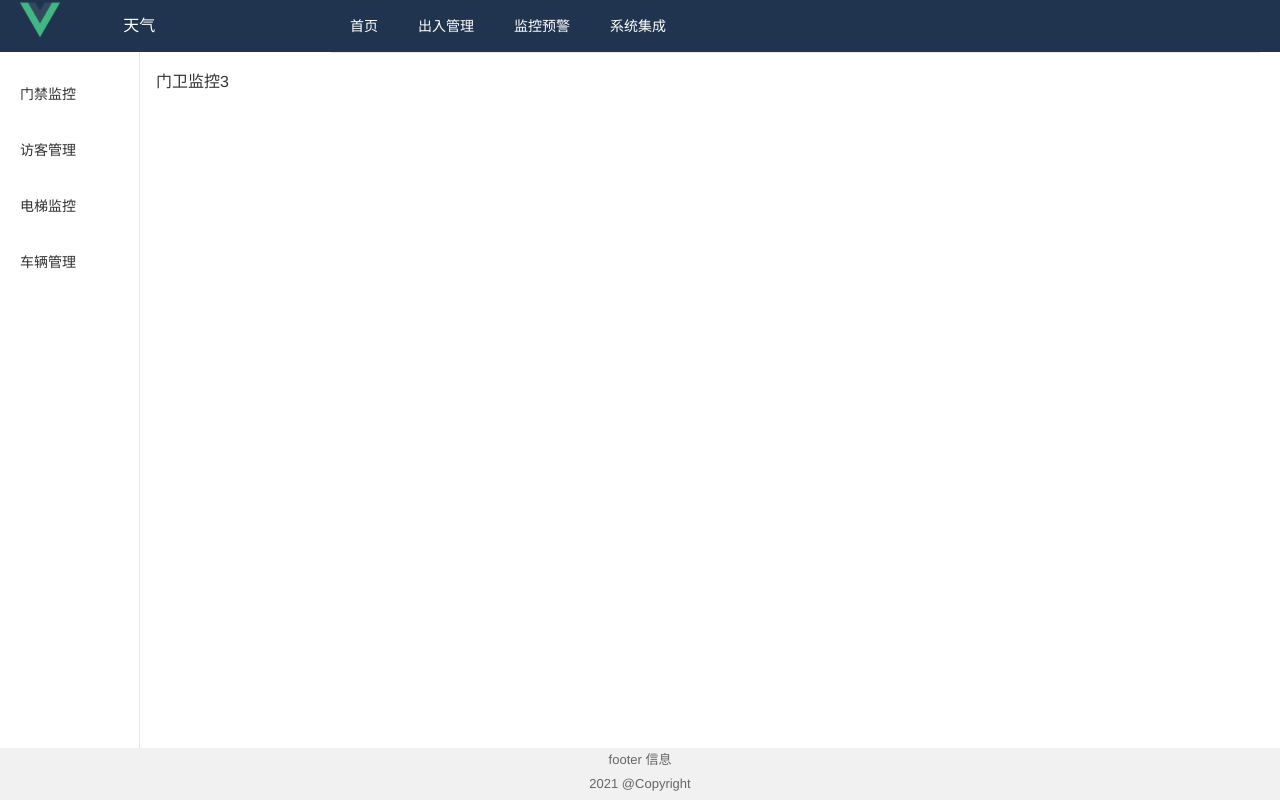
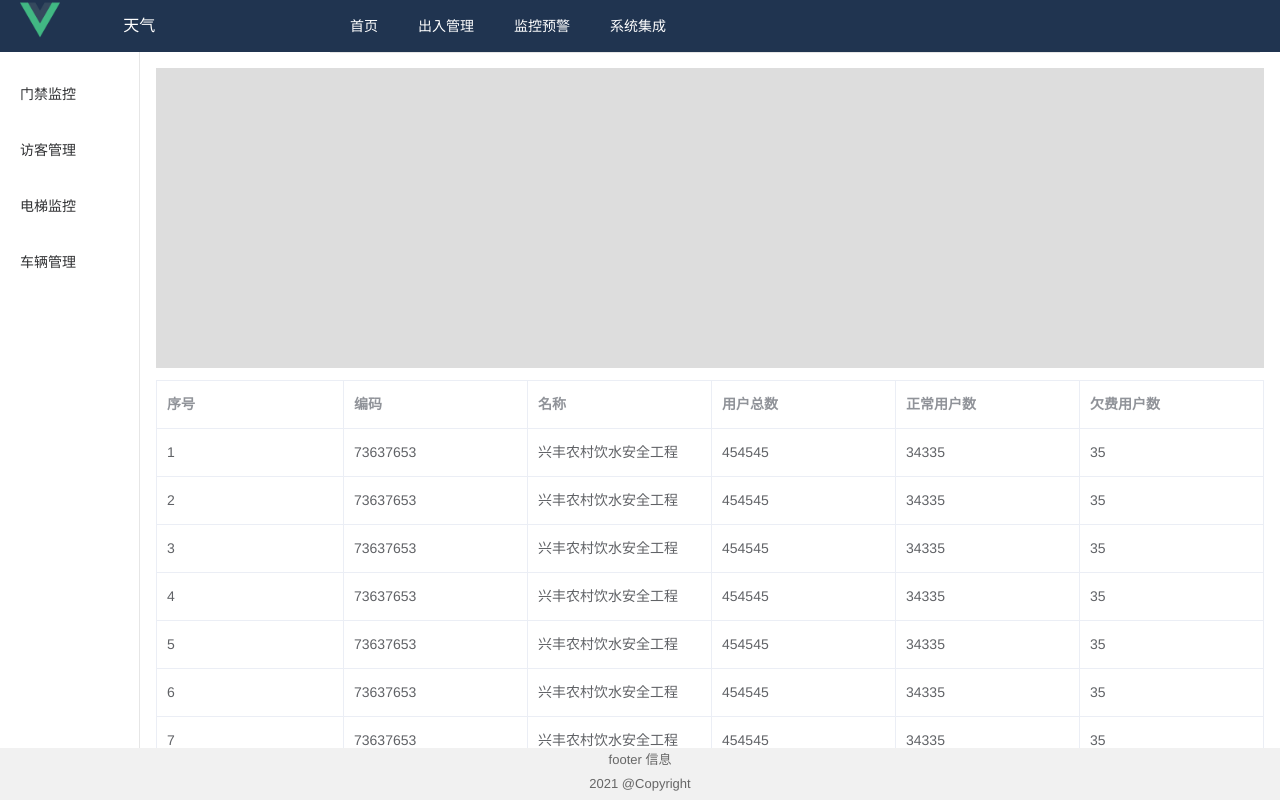
Before and after one commit to pearlwang1106/data-visualization, a Vue app: page /management/elevators in a window 1280 px wide. Built offline with nearby package versions, Linux system fonts and the light colour scheme.

Commit message:
feat: 页面内容完善

```diff
--- a/src/views/management/elevators/index.vue
+++ b/src/views/management/elevators/index.vue
@@ -1,12 +1,111 @@
 <template lang='pug'>
-  p 门卫监控3
+  section
+    video.video-wrapper(height='300' width='100%')
+    el-table.d-mt(:data='tableData' border)
+      el-table-column(v-for='col in columns' :key='col.name' :prop='col.name' :label='col.label')
 </template>
 
 <script>
 export default {
+  data () {
+    return {
+      columns: [{
+        name: 'number',
+        label: '序号',
+      }, {
+        name: 'code',
+        label: '编码',
+      }, {
+        name: 'name',
+        label: '名称',
+      }, {
+        name: 'total',
+        label: '用户总数',
+      }, {
+        name: 'reguler',
+        label: '正常用户数',
+      }, {
+        name: 'arrears',
+        label: '欠费用户数',
+      }],
+      tableData: [{
+        number: 1,
+        code: 73637653,
+        name: '兴丰农村饮水安全工程',
+        total: 454545,
+        reguler: 34335,
+        arrears: 35
+      }, {
+        number: 2,
+        code: 73637653,
+        name: '兴丰农村饮水安全工程',
+        total: 454545,
+        reguler: 34335,
+        arrears: 35
+      }, {
+        number: 3,
+        code: 73637653,
+        name: '兴丰农村饮水安全工程',
+        total: 454545,
+        reguler: 34335,
+        arrears: 35
+      }, {
+        number: 4,
+        code: 73637653,
+        name: '兴丰农村饮水安全工程',
+        total: 454545,
+        reguler: 34335,
+        arrears: 35
+      }, {
+        number: 5,
+        code: 73637653,
+        name: '兴丰农村饮水安全工程',
+        total: 454545,
+        reguler: 34335,
+        arrears: 35
+      }, {
+        number: 6,
+        code: 73637653,
+        name: '兴丰农村饮水安全工程',
+        total: 454545,
+        reguler: 34335,
+        arrears: 35
+      }, {
+        number: 7,
+        code: 73637653,
+        name: '兴丰农村饮水安全工程',
+        total: 454545,
+        reguler: 34335,
+        arrears: 35
+      }, {
+        number: 8,
+        code: 73637653,
+        name: '兴丰农村饮水安全工程',
+        total: 454545,
+        reguler: 34335,
+        arrears: 35
+      }, {
+        number: 9,
+        code: 73637653,
+        name: '兴丰农村饮水安全工程',
+        total: 454545,
+        reguler: 34335,
+        arrears: 35
+      }, {
+        number: 10,
+        code: 73637653,
+        name: '兴丰农村饮水安全工程',
+        total: 454545,
+        reguler: 34335,
+        arrears: 35
+      }]
+    }
+  }
 }
 </script>
 
-<style>
-
+<style lang='less'>
+  .video-wrapper {
+    background-color: #DDD;
+  }
 </style>
--- a/src/views/management/vehicles/index.vue
+++ b/src/views/management/vehicles/index.vue
@@ -1,12 +1,142 @@
 <template lang='pug'>
-  p 门卫监控2
+  section
+    section.chart-wrapper
+      chart(:options='options')
+    el-table.d-mt(:data='tableData' border)
+      el-table-column(v-for='col in columns' :key='col.name' :prop='col.name' :label='col.label')
 </template>
 
 <script>
+import Chart from '../../../components/charts';
+
 export default {
+  data () {
+    return {
+      options: {
+        legend: {},
+        tooltip: {},
+        dataset: {
+            source: [
+                ['product', '2015', '2016', '2017'],
+                ['Matcha Latte', 43.3, 85.8, 93.7],
+                ['Milk Tea', 83.1, 73.4, 55.1],
+                ['Cheese Cocoa', 86.4, 65.2, 82.5],
+                ['Walnut Brownie', 72.4, 53.9, 39.1]
+            ]
+        },
+        xAxis: {type: 'category'},
+        yAxis: {},
+        // Declare several bar series, each will be mapped
+        // to a column of dataset.source by default.
+        series: [
+            {type: 'bar'},
+            {type: 'bar'},
+            {type: 'bar'}
+        ]
+      },
+      columns: [{
+        name: 'number',
+        label: '序号',
+      }, {
+        name: 'code',
+        label: '编码',
+      }, {
+        name: 'name',
+        label: '名称',
+      }, {
+        name: 'total',
+        label: '用户总数',
+      }, {
+        name: 'reguler',
+        label: '正常用户数',
+      }, {
+        name: 'arrears',
+        label: '欠费用户数',
+      }],
+      tableData: [{
+        number: 1,
+        code: 73637653,
+        name: '兴丰农村饮水安全工程',
+        total: 454545,
+        reguler: 34335,
+        arrears: 35
+      }, {
+        number: 2,
+        code: 73637653,
+        name: '兴丰农村饮水安全工程',
+        total: 454545,
+        reguler: 34335,
+        arrears: 35
+      }, {
+        number: 3,
+        code: 73637653,
+        name: '兴丰农村饮水安全工程',
+        total: 454545,
+        reguler: 34335,
+        arrears: 35
+      }, {
+        number: 4,
+        code: 73637653,
+        name: '兴丰农村饮水安全工程',
+        total: 454545,
+        reguler: 34335,
+        arrears: 35
+      }, {
+        number: 5,
+        code: 73637653,
+        name: '兴丰农村饮水安全工程',
+        total: 454545,
+        reguler: 34335,
+        arrears: 35
+      }, {
+        number: 6,
+        code: 73637653,
+        name: '兴丰农村饮水安全工程',
+        total: 454545,
+        reguler: 34335,
+        arrears: 35
+      }, {
+        number: 7,
+        code: 73637653,
+        name: '兴丰农村饮水安全工程',
+        total: 454545,
+        reguler: 34335,
+        arrears: 35
+      }, {
+        number: 8,
+        code: 73637653,
+        name: '兴丰农村饮水安全工程',
+        total: 454545,
+        reguler: 34335,
+        arrears: 35
+      }, {
+        number: 9,
+        code: 73637653,
+        name: '兴丰农村饮水安全工程',
+        total: 454545,
+        reguler: 34335,
+        arrears: 35
+      }, {
+        number: 10,
+        code: 73637653,
+        name: '兴丰农村饮水安全工程',
+        total: 454545,
+        reguler: 34335,
+        arrears: 35
+      }]
+    }
+  },
+
+  components: {
+    Chart,
+  }
 }
 </script>
 
-<style>
-
+<style lang='less'>
+  .chart-wrapper {
+    border: 1px solid #f1f1f1;
+    width: 100%;
+    height: 400px;
+  }
 </style>
```
